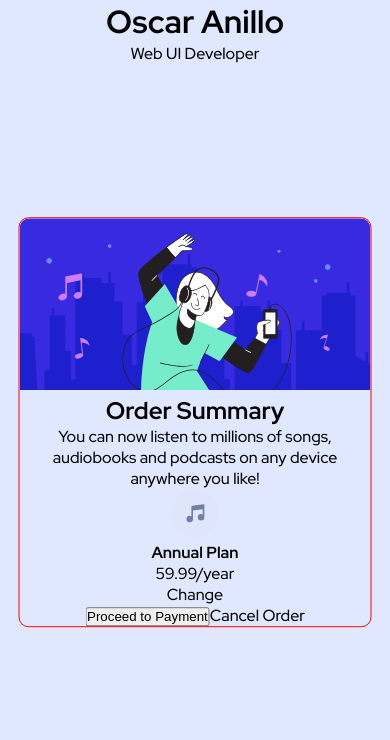
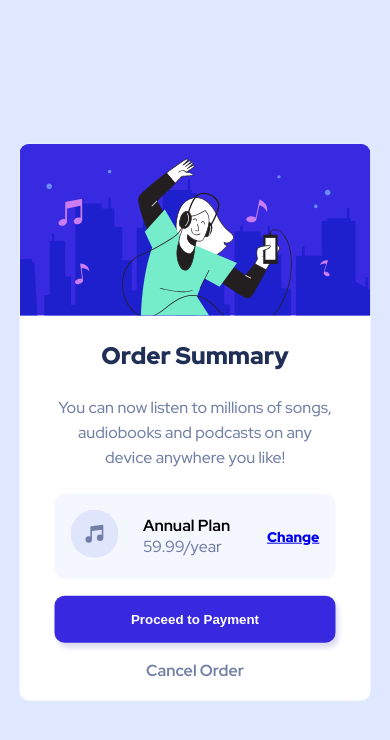
Before and after one commit to OscarAnillo/order-summary-fe, a React (Create React App) app: page / in a window 390 px wide. Shown: the top 740 px of the page. Built offline with nearby package versions, Linux system fonts and the light colour scheme.

Commit message:
add mobile view without states

```diff
--- a/src/App.css
+++ b/src/App.css
@@ -24,10 +24,69 @@ img {
   transform: translate(-50%, -50%);
   width: 90%;
   margin: auto;
-  border: 1px solid red;
   border-radius: 10px;
+  background-color: #fff;
 }
 
 .hero {
   border-radius: 10px 10px 0 0;
 }
+
+.container {
+  width: 80%;
+  margin: auto;
+  padding: 1.2em 0;
+}
+
+.text h2 {
+  padding-bottom: 1em;
+  color: hsl(223, 47%, 23%);
+  font-weight: 900;
+}
+
+.text p {
+  font-size:  16px;
+  color: hsl(224, 23%, 55%);
+  line-height: 25px;
+  padding-bottom: 1.5em;
+}
+
+.row {
+  background-color: hsl(225, 100%, 98%);
+  display: flex;
+  justify-content: space-between;
+  align-items: center;
+  padding: 1em;
+  border-radius: 10px;
+}
+
+.row .two {
+  width: 40%;
+  text-align: left;
+}
+
+.row .two span {
+  font-size:  16px;
+  color: hsl(224, 23%, 55%);
+}
+.row .three a {
+  font-size: 14px;
+  font-weight: 900;
+}
+
+.text button {
+  width: 100%;
+  margin: 1.3em 0;
+  padding: 1.2em ;
+  border: none;
+  border-radius: 10px;
+  background-color: hsl(245, 75%, 52%);
+  color: #fff;
+  font-weight: 900;
+  box-shadow: 3px 5px 5px rgb(220, 220, 244);
+}
+
+.text .cancel {
+  color: hsl(224, 23%, 55%);
+  font-weight: 700;
+}
--- a/src/App.js
+++ b/src/App.js
@@ -4,8 +4,6 @@ import CardComponent from './Components/card';
 function App() {
   return (
     <div className="App">
-      <h1>Oscar Anillo</h1>
-      <p>Web UI Developer</p>
       <CardComponent />
     </div>
   );
--- a/src/Components/card.js
+++ b/src/Components/card.js
@@ -4,7 +4,7 @@ import TextComponent from "./text-component";
 export default function CardComponent(){
     return (
         <div className="card">
-                <ImageComponent />
+            <ImageComponent />
             <div className="container">
                 <TextComponent />
             </div>
--- a/src/Components/text-component.js
+++ b/src/Components/text-component.js
@@ -4,19 +4,19 @@ export default function TextComponent(){
             <h2>Order Summary</h2>
             <p>You can now listen to millions of songs, audiobooks and podcasts on any device anywhere you like!</p>
             <div className="row">
-                <div>
+                <div className="one">
                     <img src="/images/icon-music.svg"alt="" />
                 </div>
-                <div>
+                <div className="two">
                     <h4>Annual Plan</h4>
-                    <p>59.99/year</p>
+                    <span>59.99/year</span>
                 </div>
-                <div>
-                    <a>Change</a>
+                <div className="three">
+                    <a href="/">Change</a>
                 </div>
             </div>
             <button>Proceed to Payment</button>
-            <span>Cancel Order</span>
+            <span className="cancel">Cancel Order</span>
         </div>
     )
 }
```
